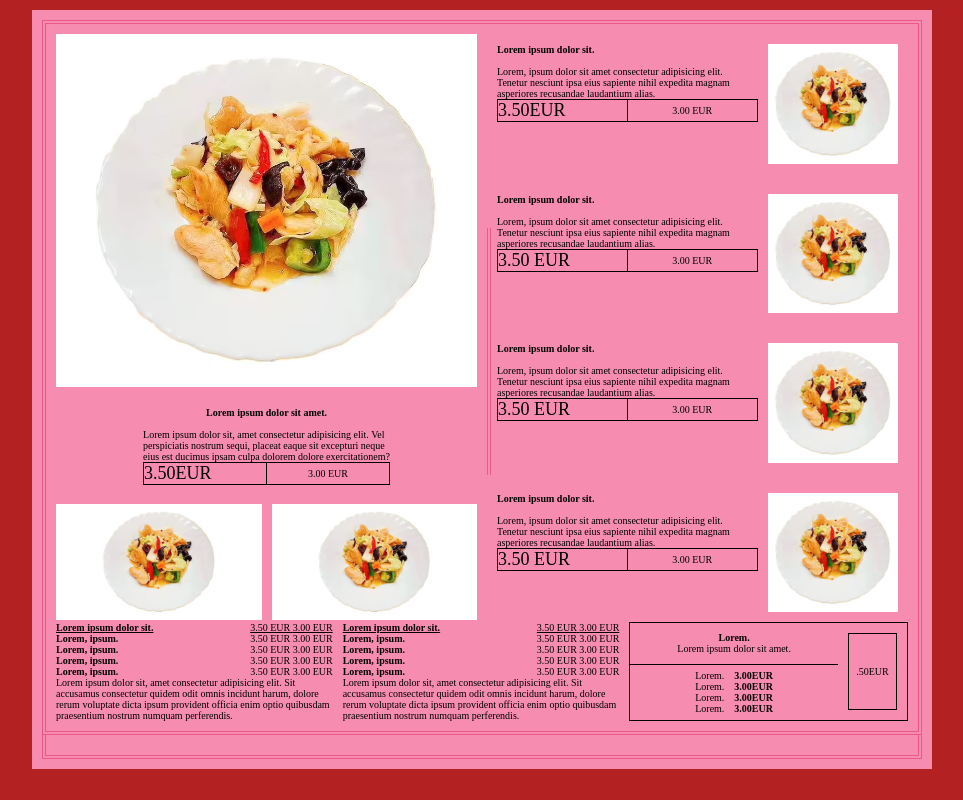
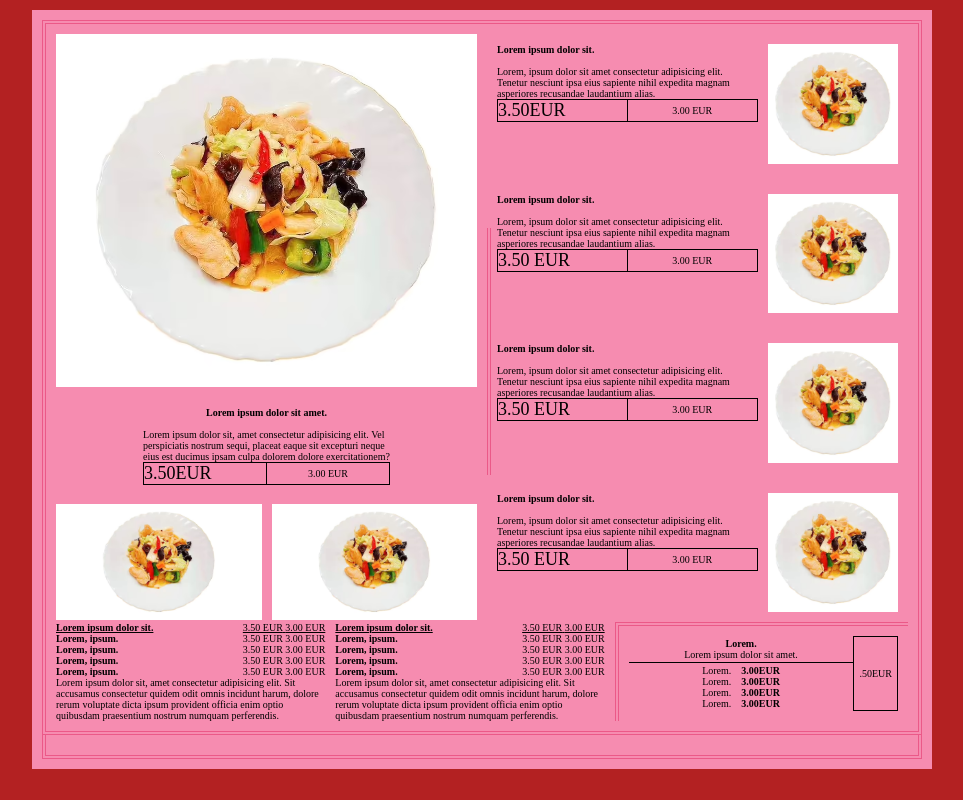
Before and after one commit to radovanbotik/Restaurant-Menu, a plain HTML site: page index.html in a window 1280 px wide. Shown: the whole page, without its empty margins (158-1121 px from the left). Drawn offline with Linux system fonts and the light colour scheme.

Commit message:
top section almost done

```diff
--- a/index.css
+++ b/index.css
@@ -199,10 +199,11 @@ body {
 } */
 
 .section-top__options__sides {
+  padding: 1em 1em;
   display: grid;
-  grid-template-columns: 3fr 1fr;
-  grid-template-rows: 1.5fr 2fr;
-  border: 1px solid black;
+  grid-template-columns: 1fr max-content;
+  border-left: 4px double var(--color-pink-dark1);
+  border-top: 4px double var(--color-pink-dark1);
 }
 .section-top__options__sides > header {
   grid-row: 1/2;
@@ -228,9 +229,10 @@ body {
   gap: 1em;
 }
 .section-top__options__sides > footer {
+  justify-self: start;
   grid-row: 1/3;
   grid-column: 2/3;
-  margin: 1em;
+  padding: 0em 0.5em;
 
   border: 1px solid black;
   display: flex;
```
